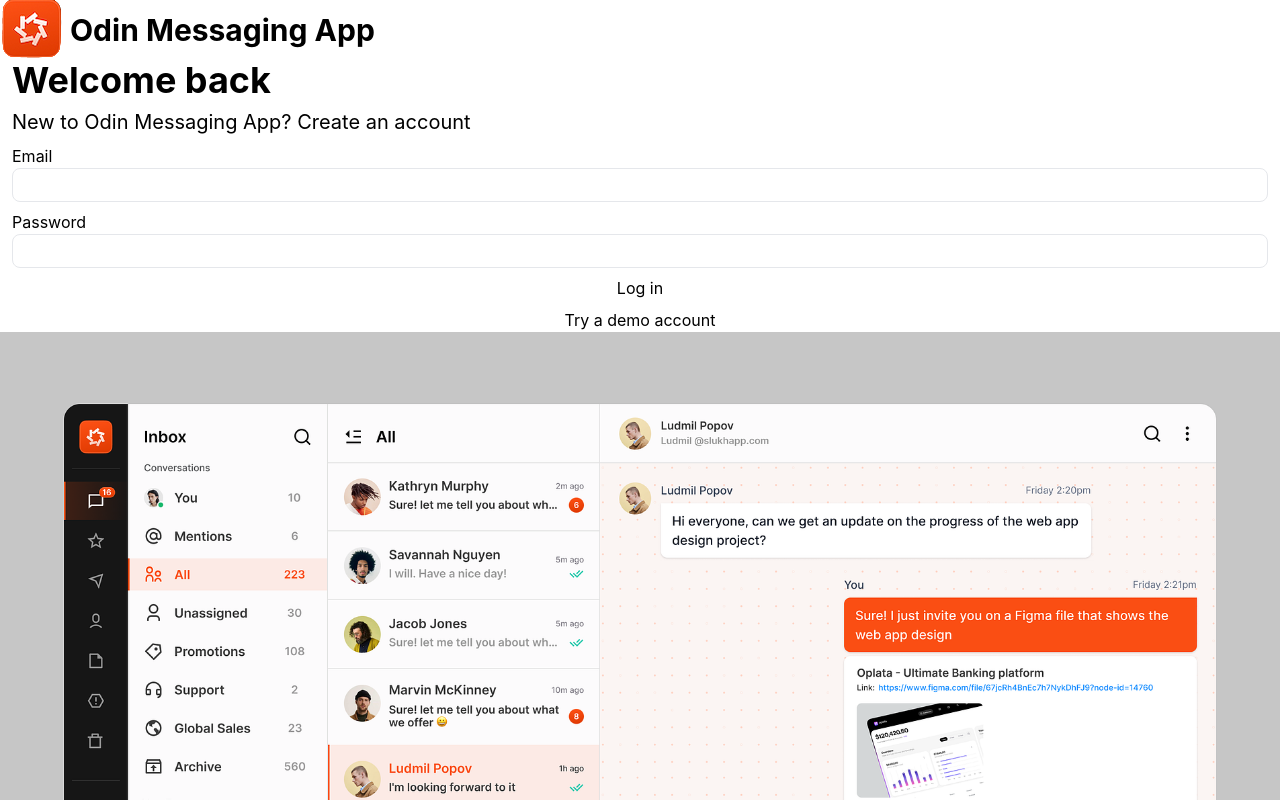
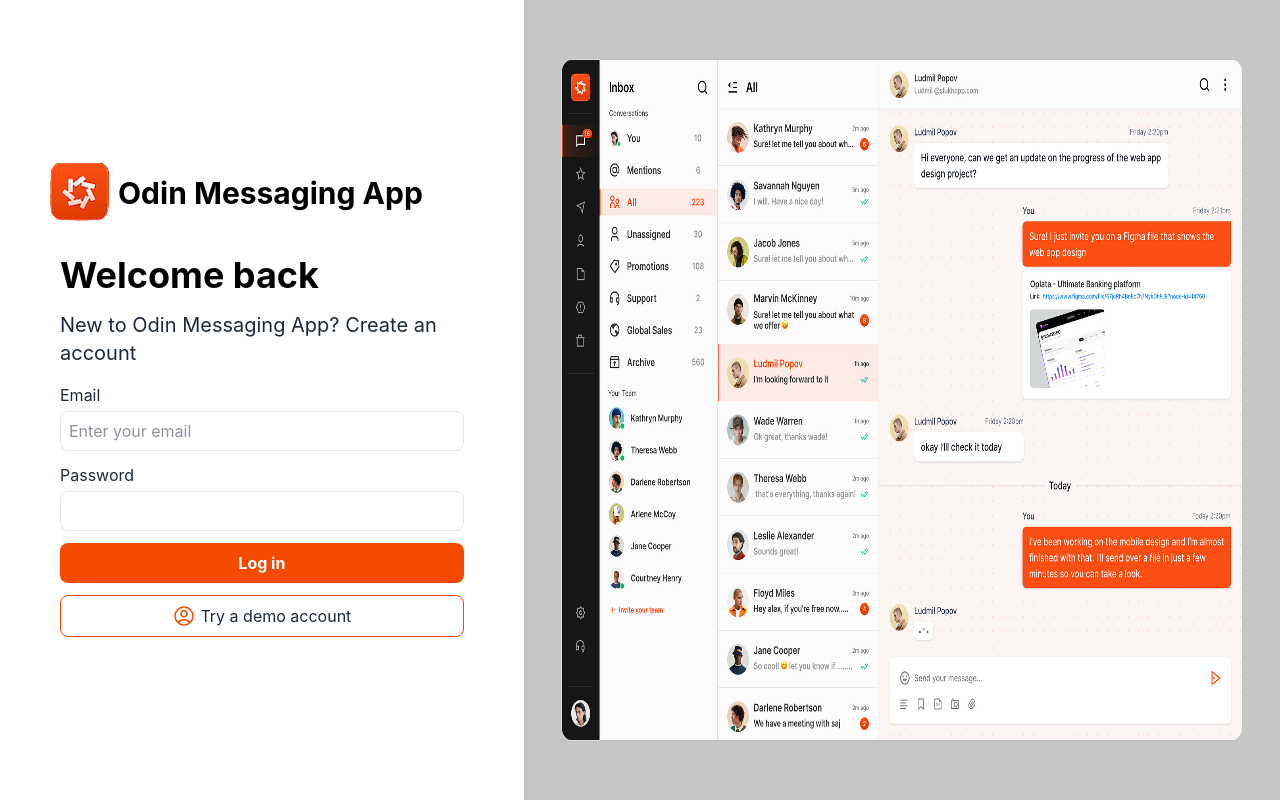
Before and after one commit to ZTanvir/message-app, a React (Vite) app in the folder client/: page / in a window 1280 px wide. Shown: the top 800 px of the page. Built offline with nearby package versions, Linux system fonts and the light colour scheme.

Commit message:
Add style of login component

```diff
--- a/client/package.json
+++ b/client/package.json
@@ -10,6 +10,7 @@
     "preview": "vite preview"
   },
   "dependencies": {
+    "@heroicons/react": "^2.2.0",
     "@tailwindcss/vite": "^4.3.3",
     "react": "^19.2.7",
     "react-dom": "^19.2.7",
--- a/client/src/pages/auth/component/login.tsx
+++ b/client/src/pages/auth/component/login.tsx
@@ -1,31 +1,45 @@
+import { UserCircleIcon } from "@heroicons/react/24/outline";
+
 export default function Login() {
   return (
-    <section className="space-y-2 px-3">
+    <section className="space-y-4 px-3">
       <h2 className="text-4xl font-bold">Welcome back</h2>
-      <p className="text-xl">New to Odin Messaging App? Create an account</p>
-      <form className="flex flex-col gap-y-2">
-        <div className="flex flex-col">
+      <p className="text-xl text-gray-800">
+        New to Odin Messaging App? Create an account
+      </p>
+      <form className="flex flex-col gap-y-3 text-gray-800">
+        <div className="flex flex-col gap-y-1">
           <label htmlFor="email">Email</label>
           <input
-            className="rounded-lg border border-gray-200 px-2 py-1 focus:outline-1 focus:outline-gray-400"
+            className="h-10 rounded-lg border border-gray-200 px-2 py-1 focus:outline-1 focus:outline-gray-400"
             type="email"
             name="email"
             id="email"
+            placeholder="Enter your email"
           />
         </div>
-        <div className="flex flex-col">
+        <div className="flex flex-col gap-y-1">
           <label htmlFor="password">Password</label>
           <input
-            className="rounded-lg border border-gray-200 px-2 py-1 focus:outline-1 focus:outline-gray-400"
+            className="h-10 rounded-lg border border-gray-200 px-2 py-1 focus:outline-1 focus:outline-gray-400"
             type="password"
             name="password"
             id="password"
           />
         </div>
-        <button className="" type="submit">
+        <button
+          className="rounded-lg bg-orange-600 p-2 font-bold text-white transition-colors duration-100 hover:cursor-pointer hover:bg-orange-500 focus:bg-orange-500"
+          type="submit"
+        >
           Log in
         </button>
-        <button type="button">Try a demo account</button>
+        <button
+          className="group flex justify-center gap-1 rounded-lg border border-orange-600 p-2 transition-colors duration-100 hover:cursor-pointer hover:border-white hover:bg-orange-400 hover:text-white focus:bg-orange-400 focus:text-white"
+          type="button"
+        >
+          <UserCircleIcon className="size-6 text-orange-600 transition-colors duration-100 group-hover:text-white group-focus:text-white" />
+          <span>Try a demo account</span>
+        </button>
       </form>
     </section>
   );
--- a/client/src/pages/auth/index.tsx
+++ b/client/src/pages/auth/index.tsx
@@ -4,15 +4,21 @@ import logImg from "../../../public/logo.png";
 
 export default function AuthPage() {
   return (
-    <main className="">
-      <section>
-        <h1 className="flex items-center gap-x-2 font-bold">
+    <main className="flex min-h-screen justify-center lg:justify-start">
+      <section className="lg:basic-1/3 self-center rounded-lg border border-orange-600 p-12 shadow-md lg:border-0 lg:py-0 lg:shadow-none">
+        <h1 className="mb-8 flex items-center gap-x-2 font-bold">
           <img src={logImg} alt="logo" />
           <span className="text-3xl">Odin Messaging App</span>
         </h1>
         <Login />
       </section>
-      <img src={appSampleImg} alt="app sample" />
+      <div className="hidden lg:block lg:basis-2/3">
+        <img
+          className="h-full w-full lg:object-cover xl:object-fill"
+          src={appSampleImg}
+          alt="app sample"
+        />
+      </div>
     </main>
   );
 }
```
Also changed, not shown: 1 other file (tests, documents, lock files or other folders).
